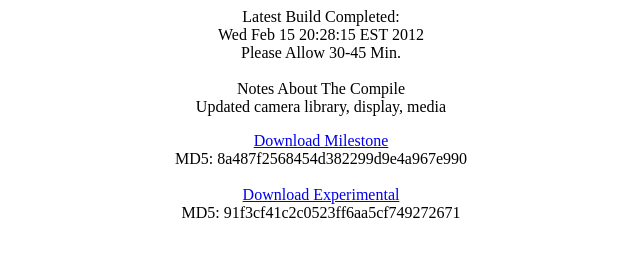
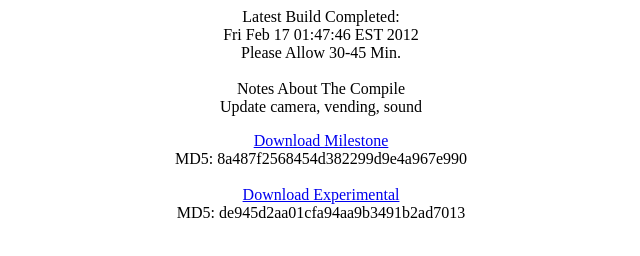
Before and after one commit to DarkCodedDragon/Twisted-Playground, a plain HTML site: page Mecha/TimeStamp.html in a window 1280 px wide. Shown: the whole page, without its empty margins (319-959 px from the left). Drawn offline with Linux system fonts and the light colour scheme.

Commit message:
Automated TimeStamp Update - Mecha

```diff
--- a/Mecha/TimeStamp.html
+++ b/Mecha/TimeStamp.html
@@ -12,14 +12,14 @@
 <center>
 Latest Build Completed:
 <br>
-Wed Feb 15 20:28:15 EST 2012
+Fri Feb 17 01:47:46 EST 2012
 <br>
 Please Allow 30-45 Min.
 <br>
 <br>
 Notes About The Compile
 <br>
-Updated camera library, display, media
+Update camera, vending, sound
 <p></p>
 <a href="http://db.tt/dAJtkNlG">Download Milestone</a>
 <br>
@@ -27,7 +27,7 @@ MD5: 8a487f2568454d382299d9e4a967e990
 <br><br>
 <a href="http://db.tt/RICx4uEI">Download Experimental</a>
 <br>
-MD5: 91f3cf41c2c0523ff6aa5cf749272671
+MD5: de945d2aa01cfa94aa9b3491b2ad7013
 </center>
 </body>
 </html>
```
